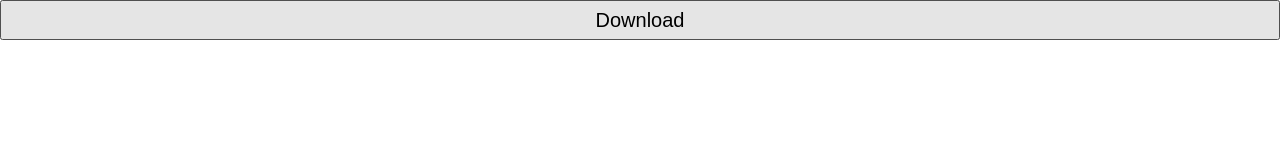
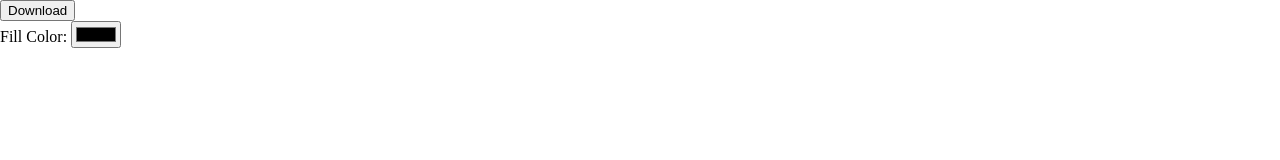
Before and after one commit to 99TheDark/SVG-Editor, a plain HTML site: page index.html in a window 1280 px wide. Drawn offline with Linux system fonts and the light colour scheme.

Commit message:
Update index.html

```diff
--- a/index.html
+++ b/index.html
@@ -15,8 +15,10 @@
 <body>
     <svg id="svg" version="1.1" xmlns="http://www.w3.org/2000/svg" xmlns:xlink="http://www.w3.org/1999/xlink"></svg>
     <svg id="nodes"></svg>
-    <div id="tools">
-        <button id="save" onclick="download()">Download</button>
+    <button id="download" onclick="download()">Download</button>
+    <div id="toolbar"></div>
+    <div id="settings-toolbar">
+        <label>Fill Color: </label><input type="color">
     </div>
 </body>
 
```
